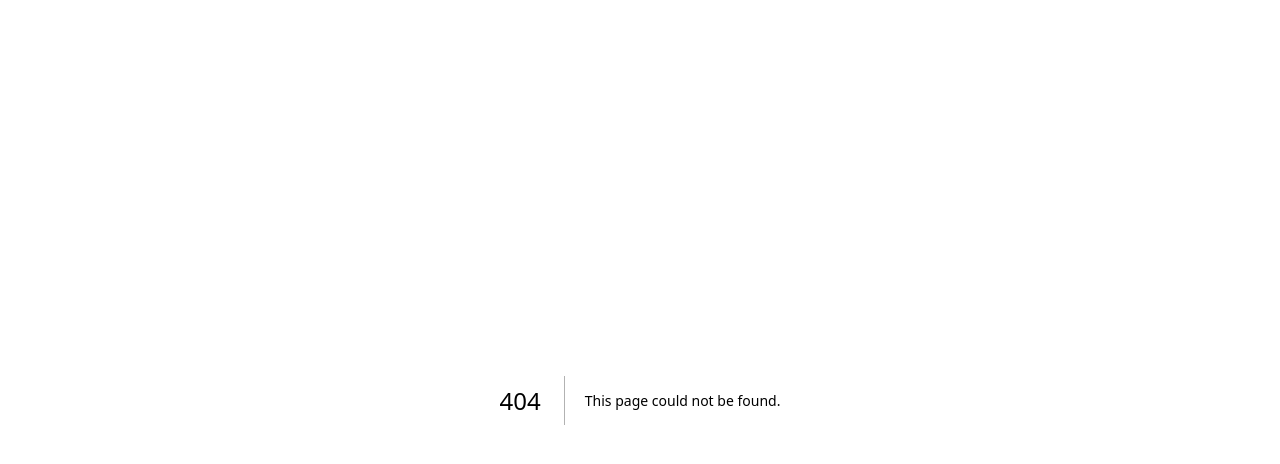
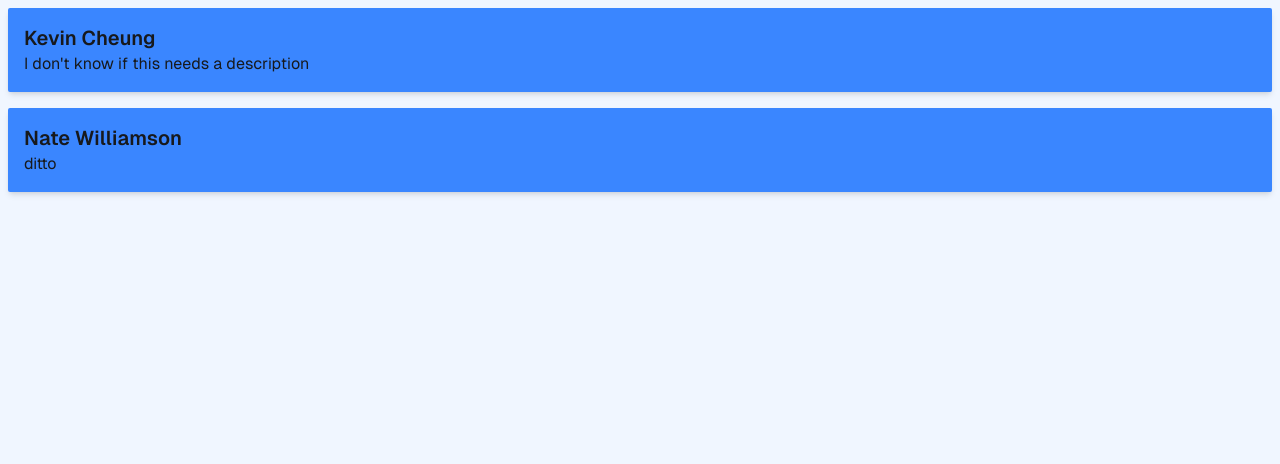
Before and after one commit to UoaWDCC/wdcc-website-v4, a Next.js app: page /about in a window 1280 px wide. Before the commit this address had no page. Shown: the top 464 px of the page. Built offline with nearby package versions, Linux system fonts and the light colour scheme.

Commit message:
:clown_face: some tailwind config and experimentation
successfully imports json from data and renders it tho

```diff
--- /dev/null
+++ b/src/app/about/page.tsx
@@ -0,0 +1,18 @@
+import execsJson from "@/data/execs.json";
+import { Exec } from "@/types/models";
+
+export default function About() {
+    const execs = execsJson as Exec[];
+
+    // feel free to completely delete
+    return (
+        <div className="m-2">
+            {execs.map((exec) => (
+                <div key={exec.name} className="bg-wdcc-blue-600 dark:bg-wdcc-navy mb-4 rounded-sm p-4 shadow-md">
+                    <h2 className="text-xl font-semibold dark:text-white">{exec.name}</h2>
+                    <p className="dark:text-white">{exec.description}</p>
+                </div>
+            ))}
+        </div>
+    );
+}
--- a/tailwind.config.ts
+++ b/tailwind.config.ts
@@ -1,5 +1,6 @@
 import type { Config } from "tailwindcss";
 
+// TODO: finalise the colours for the tailwind config
 const config: Config = {
     content: [
         "./src/pages/**/*.{js,ts,jsx,tsx,mdx}",
@@ -11,6 +12,15 @@ const config: Config = {
             colors: {
                 background: "var(--background)",
                 foreground: "var(--foreground)",
+                "wdcc-gray": "#4f4f4f",
+                "wdcc-orange": "#fb8500",
+                "wdcc-yellow": "#ffd166",
+                "wdcc-blue": {
+                    500: "#1a68ef",
+                    600: "#3a86ff",
+                },
+                "wdcc-navy": "#03045e",
+                "wdcc-indigo": "#7209b7",
             },
         },
     },
```
Lines whose indentation alone changed are shown as unchanged.
